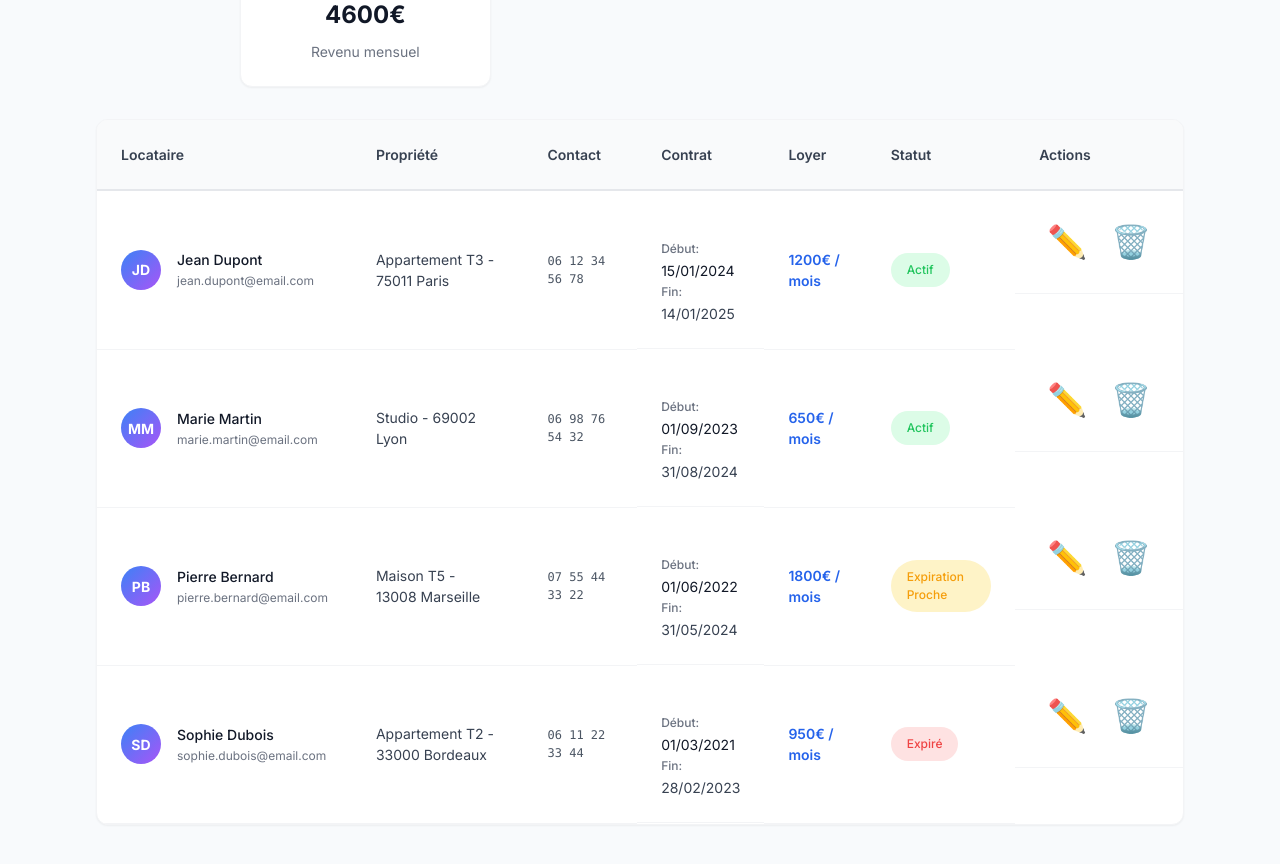
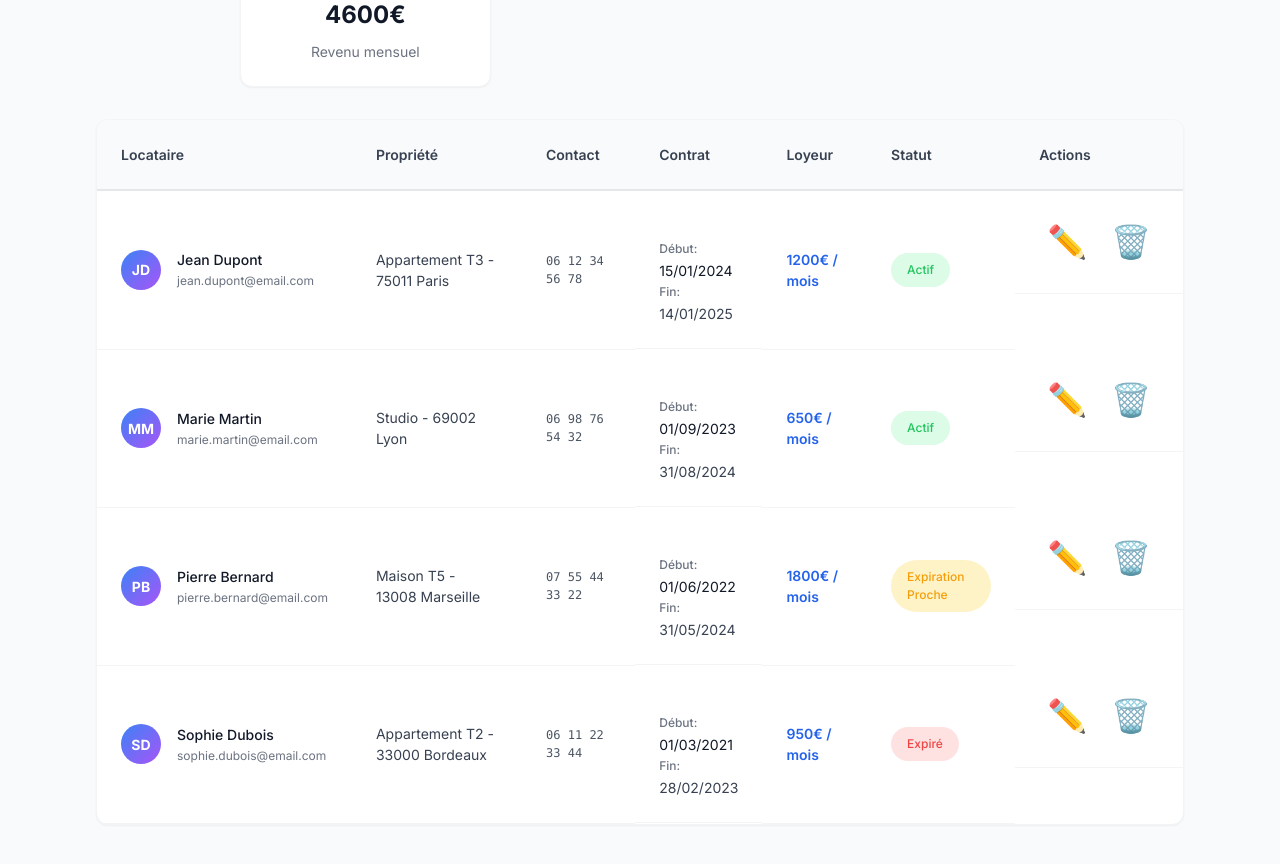
Before and after one commit to gvinsot/StoryBookIA, a React (Vite) app in the folder frontend/: page /tenants in a window 1280 px wide. Shown: the part 800-1664 px from the top of the page. Built offline with nearby package versions, Linux system fonts and the light colour scheme.

Commit message:
Revert "fix: correction typo 'loyeur' → 'loyer' in tenants table header (by Developer A)"
This reverts commit 67356cafd662942647c08f0b7c0d5b49261e2422.

```diff
--- a/frontend/src/pages/Tenants.jsx
+++ b/frontend/src/pages/Tenants.jsx
@@ -183,7 +183,7 @@ function Tenants() {
                 <th>Propriété</th>
                 <th>Contact</th>
                 <th>Contrat</th>
-                <th>Loyer</th>
+                <th>Loyeur</th>
                 <th>Statut</th>
                 <th>Actions</th>
               </tr>
```
